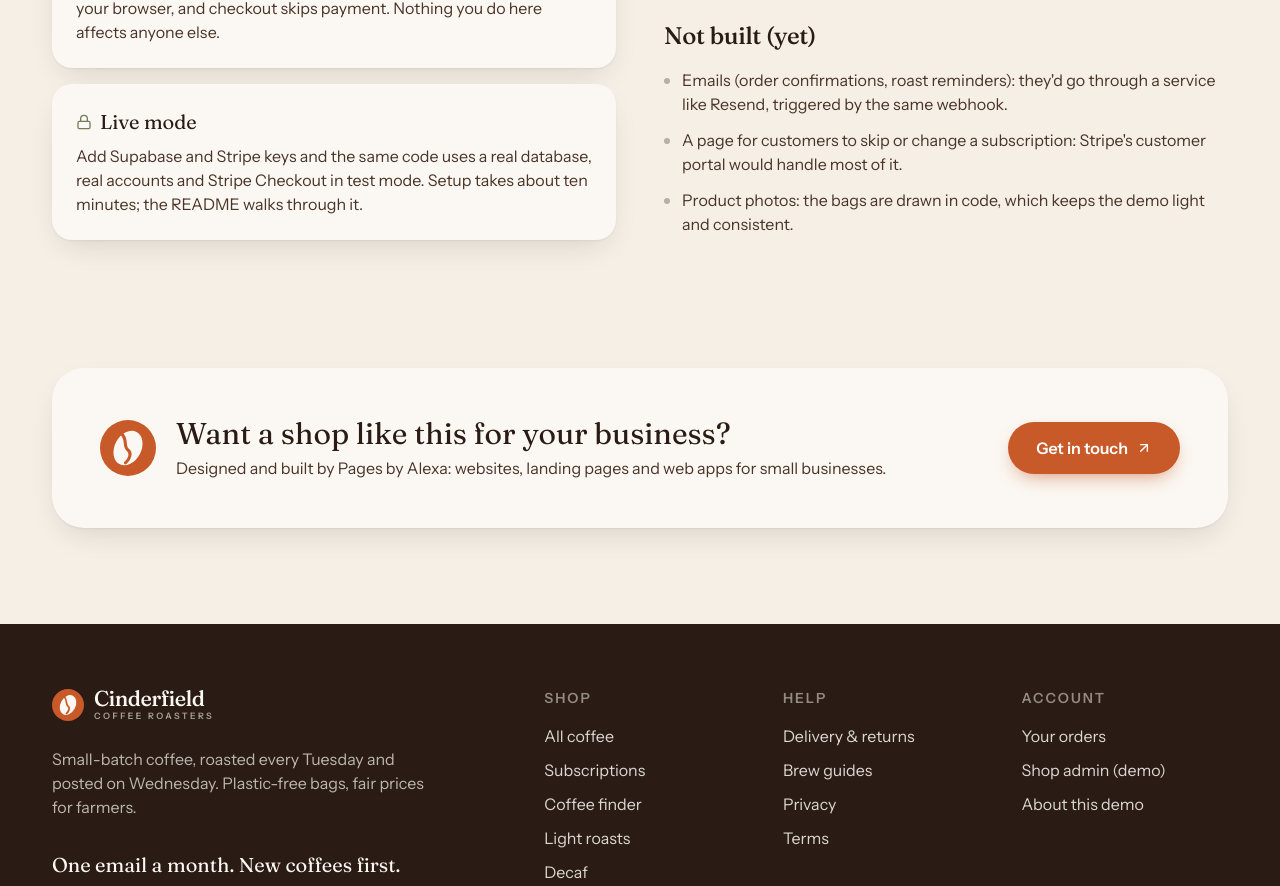
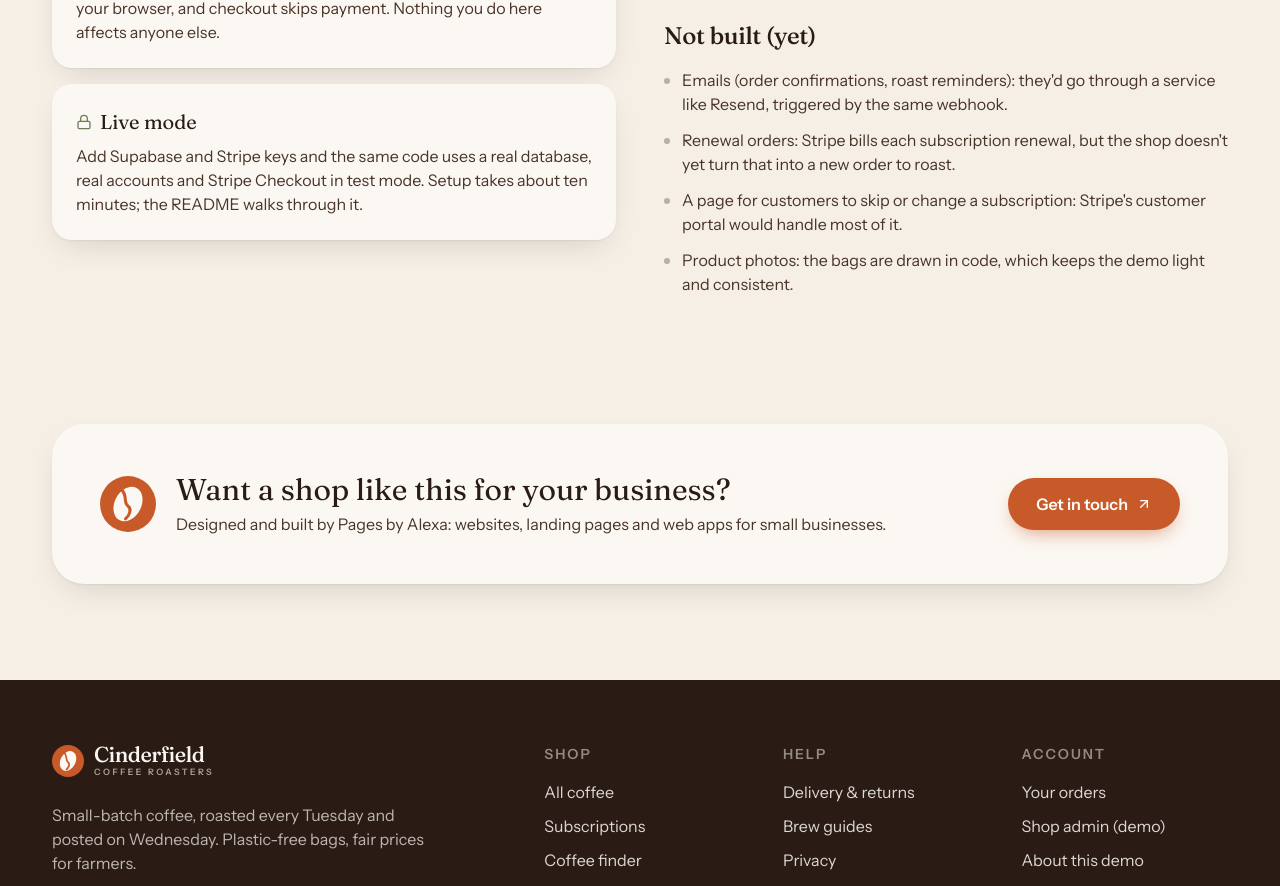
Before and after one commit to Alexandra-Badea/cinderfield-coffee, a Next.js app: page /about-this-demo in a window 1280 px wide. Shown: the part 2773-3659 px from the top of the page. Built offline with nearby package versions, Linux system fonts and the light colour scheme; no server answers; the database is empty.

Commit message:
List subscription renewals under not built yet

```diff
--- a/src/app/about-this-demo/page.tsx
+++ b/src/app/about-this-demo/page.tsx
@@ -74,6 +74,7 @@ const stack = ["Next.js 16", "React 19", "TypeScript", "Tailwind CSS 4", "Supaba
 
 const notBuilt = [
   "Emails (order confirmations, roast reminders): they'd go through a service like Resend, triggered by the same webhook.",
+  "Renewal orders: Stripe bills each subscription renewal, but the shop doesn't yet turn that into a new order to roast.",
   "A page for customers to skip or change a subscription: Stripe's customer portal would handle most of it.",
   "Product photos: the bags are drawn in code, which keeps the demo light and consistent.",
 ];
```
